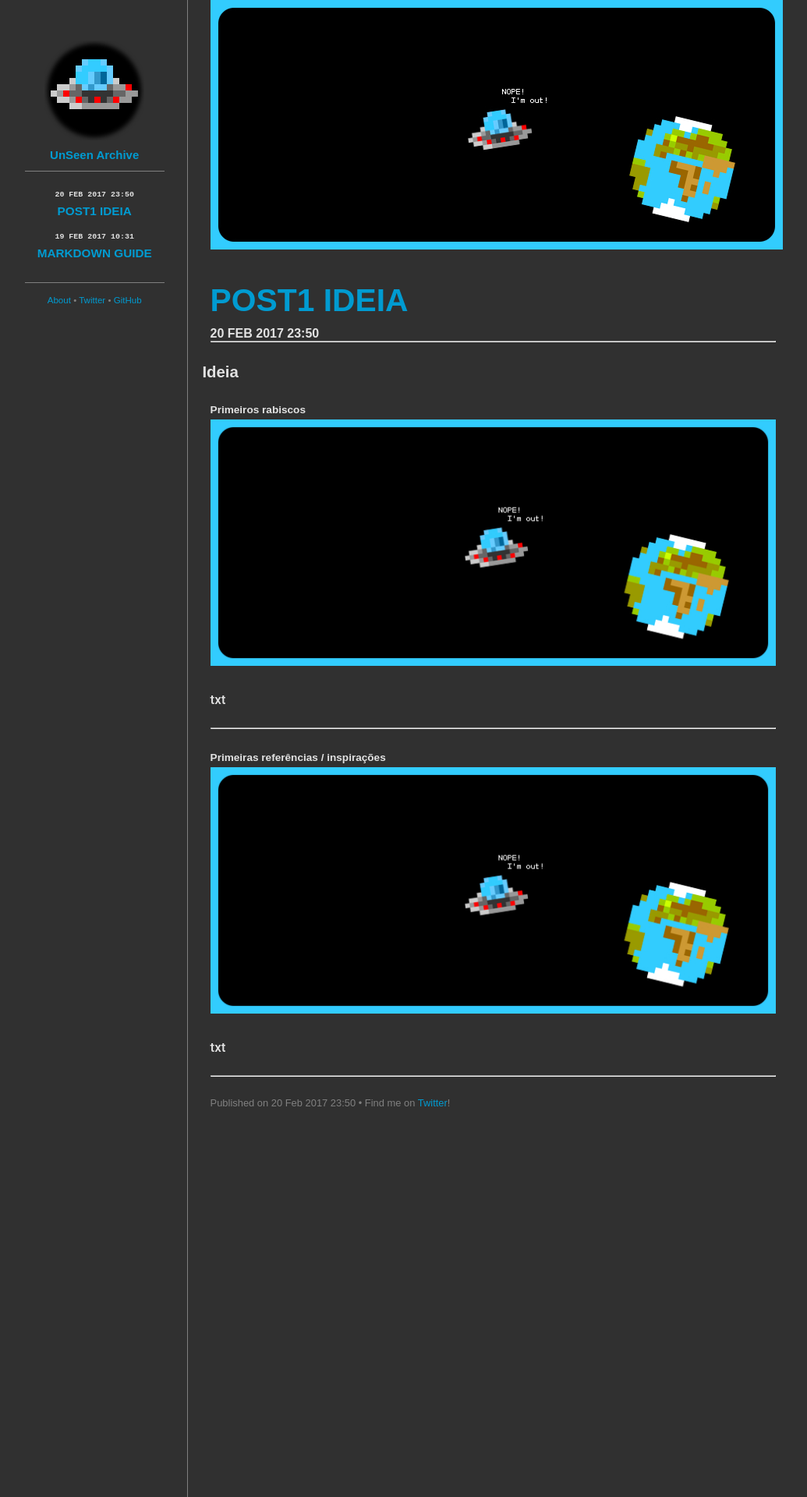
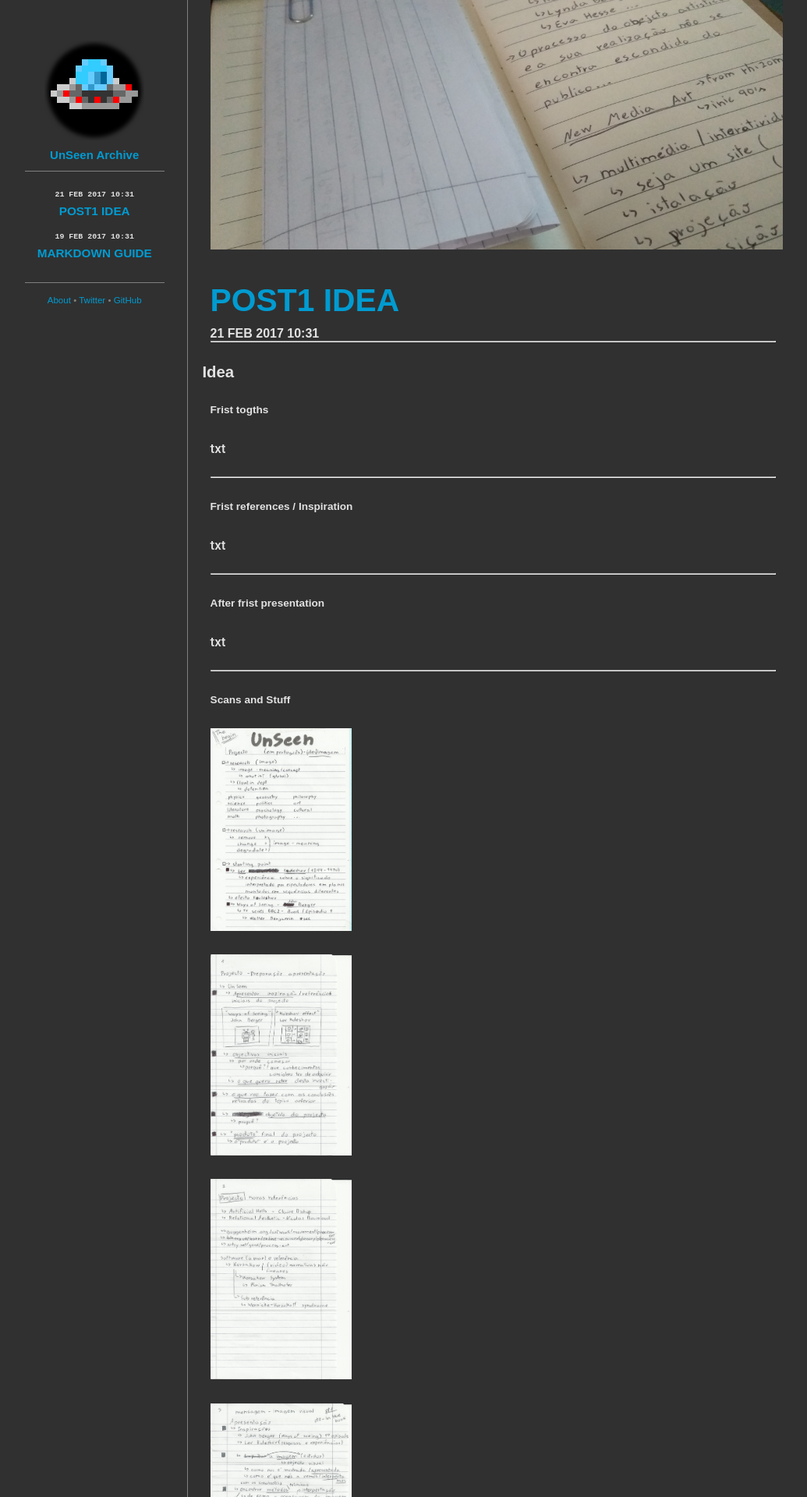
Before and after one commit to bottled-ant/UnSeen, a Jekyll site: the page built from index.html, in a window 1280 px wide. Shown: the top 1920 px of the page at 78% size, without its empty margins (118-1153 px from the left). Built offline with Jekyll 4.4.1, drawn with Linux system fonts in a browser that asks for light colours; some web fonts are replaced; some of the changed text lies outside the part shown.

Commit message:
getting there
testing layout

```diff
--- a/_posts/2017-02-20-10-31-post1-ideia.md
+++ /dev/null
@@ -1,29 +0,0 @@
----
-layout: post
-title: Post1 Ideia
-cover: cover.jpg
-date:   2017-02-20 23:50:00
-categories: posts
----
-
----
-<p></p>
-
-## Ideia
-#### Primeiros rabiscos
-<img src="https://bottled-ant.github.io/UnSeen/images/cover.jpg" alt="Cover" width="100%" height="auto">
-<p></p>
-
-txt
-
----
-<p></p>
-
-#### Primeiras referências / inspirações
-<img src="https://bottled-ant.github.io/UnSeen/images/cover.jpg" alt="Cover" width="100%" height="auto">
-<p></p>
-
-txt
-
----
-<p></p>
--- /dev/null
+++ b/_posts/2017-02-21-10-31-post1-idea.md
@@ -0,0 +1,58 @@
+---
+layout: post
+title: Post1 Idea
+cover: cover1.jpg
+date:   2017-02-21 10:31:00
+categories: posts
+---
+
+---
+<p></p>
+
+## Idea
+#### Frist togths
+
+<p></p>
+
+txt
+
+<p></p>
+---
+<p></p>
+
+#### Frist references / Inspiration
+
+<p></p>
+
+txt
+
+<p></p>
+---
+<p></p>
+
+#### After frist presentation
+
+<p></p>
+
+txt
+
+<p></p>
+---
+<p></p>
+
+#### Scans and Stuff
+
+<p></p>
+<img src="https://bottled-ant.github.io/UnSeen/images/scans/paper1.jpg" alt="Cover" width="25%" height="auto">
+<p></p>
+<img src="https://bottled-ant.github.io/UnSeen/images/scans/paper2.jpg" alt="Cover" width="25%" height="auto">
+<p></p>
+<img src="https://bottled-ant.github.io/UnSeen/images/scans/paper3.jpg" alt="Cover" width="25%" height="auto">
+<p></p>
+<img src="https://bottled-ant.github.io/UnSeen/images/scans/paper4.jpg" alt="Cover" width="25%" height="auto">
+<p></p>
+<img src="https://bottled-ant.github.io/UnSeen/images/scans/paper5.jpg" alt="Cover" width="25%" height="auto">
+<p></p>
+<img src="https://bottled-ant.github.io/UnSeen/images/scans/paper6.jpg" alt="Cover" width="25%" height="auto">
+<p></p>
+<img src="https://bottled-ant.github.io/UnSeen/images/scans/paper7.jpg" alt="Cover" width="25%" height="auto">
```
Also changed, not shown: ABOUT.md (+4 -4 lines), _posts/2017-02-19-10-31-markdown-guide.md (+0 -1 lines), images/cover1.jpg (added), images/scans/paper1.jpg (added), images/scans/paper2.jpg (added), images/scans/paper3.jpg (added), images/scans/paper4.jpg (added), images/scans/paper5.jpg (added), images/scans/paper6.jpg (added), images/scans/paper7.jpg (added).
